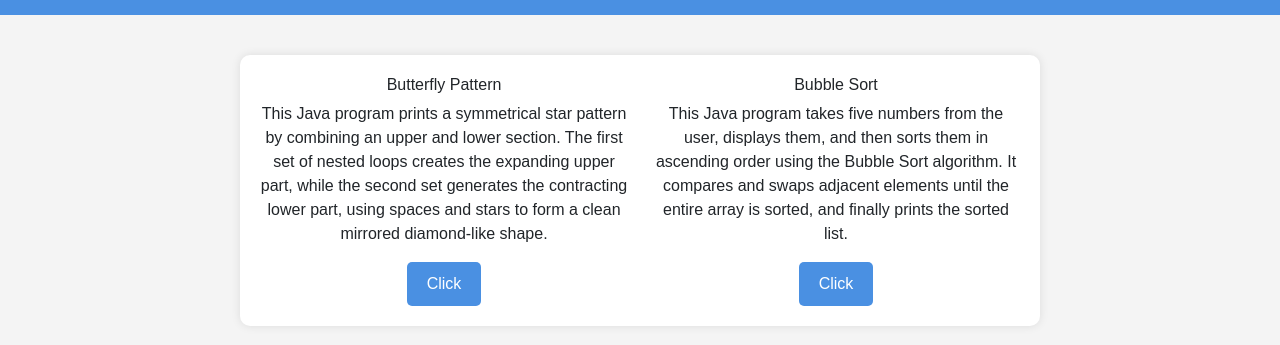
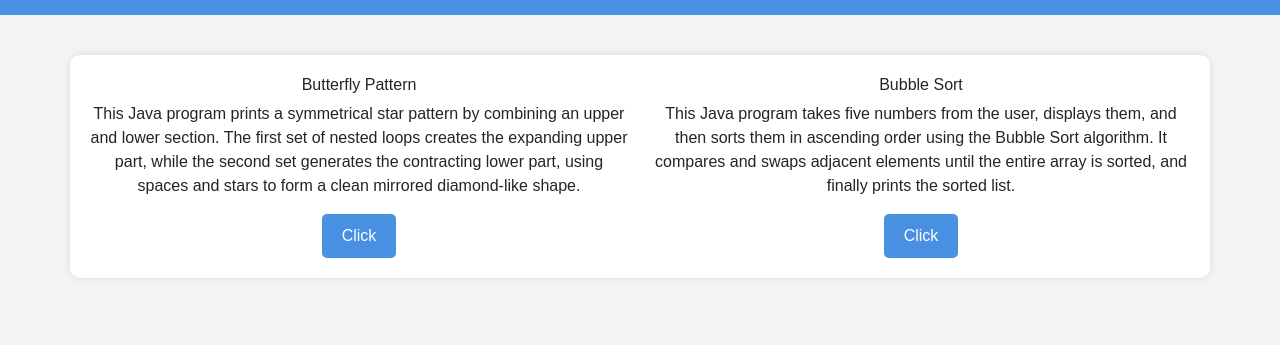
Before and after one commit to Kashaf25119/Java, a plain HTML site: page index.html in a window 1280 px wide. Shown: the part 61-406 px from the top of the page. Drawn offline with nearby package versions, Linux system fonts and the light colour scheme.

Commit message:
Update container class and HTML structure

```diff
--- a/index.html
+++ b/index.html
@@ -19,7 +19,6 @@
             text-align: center;
         }
         .container {
-            max-width: 800px;
             margin: 40px auto;
             background: white;
             padding: 20px;
@@ -51,7 +50,7 @@
     <header>
         <h1>Some Codes in JAVA</h1>
     </header>
-	<div class="container">
+	<div class="container g-3">
   	<div class="row">
     	<div class="col col-md-6 col-sm-12">
           <h6>Butterfly Pattern</h6>
```
